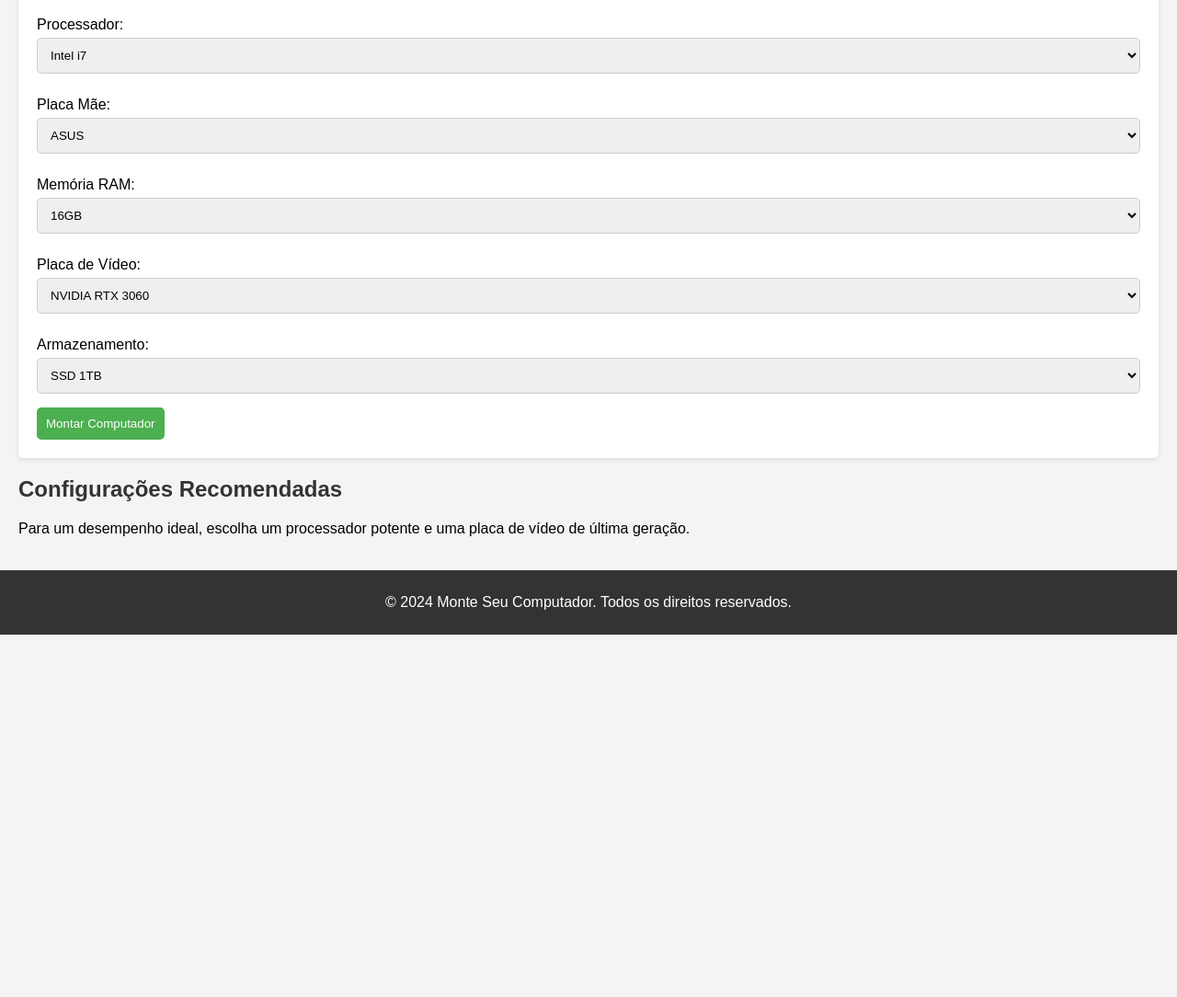
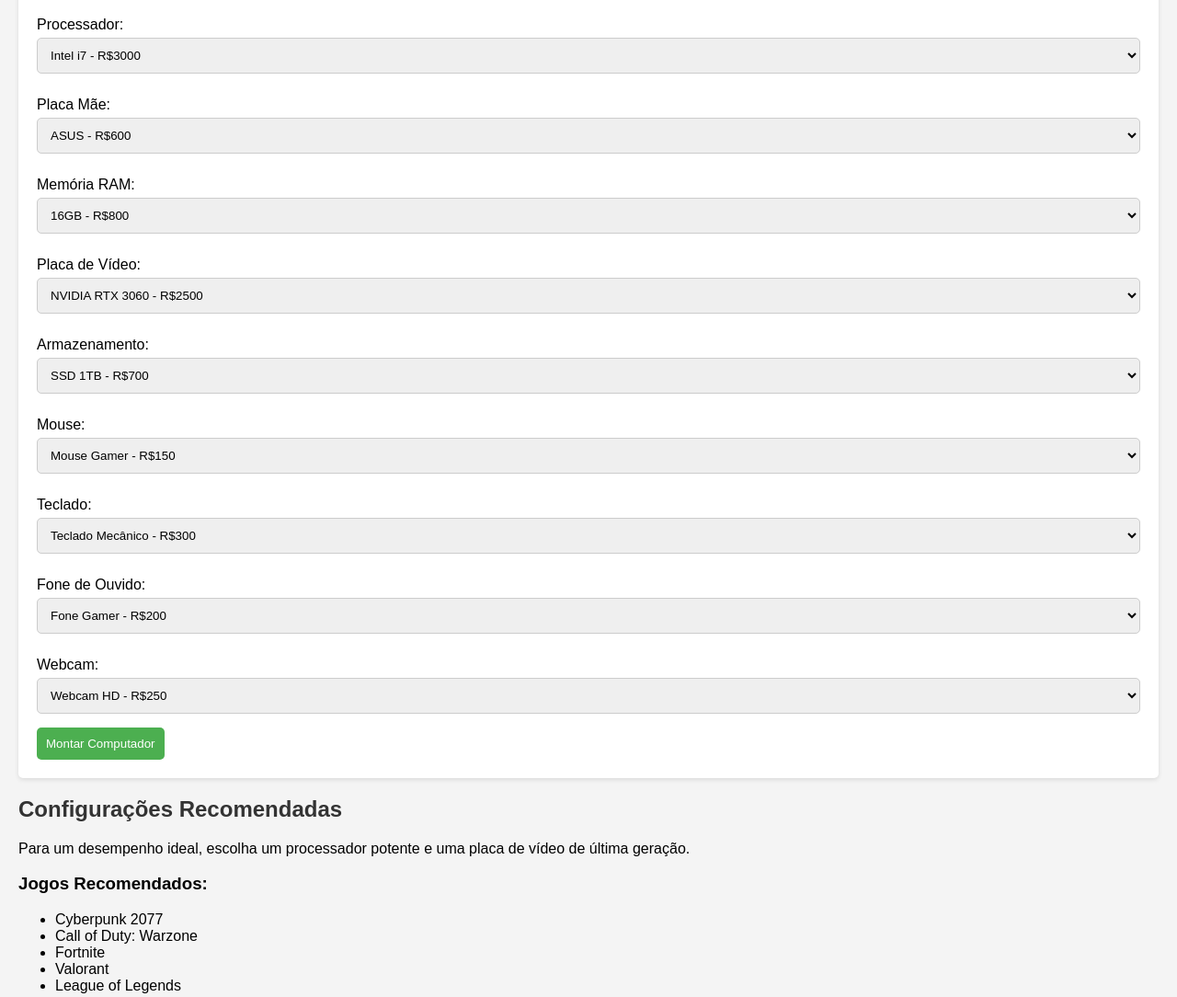
Before and after one commit to Leonardo-26-2A/siteleolegal, a plain HTML site: page index.html in a window 1280 px wide. Shown: the part 200-1284 px from the top of the page at 92% size. Before the commit the page ends 890 px from the top, so only its background shows below. Drawn offline with Linux system fonts and the light colour scheme.

Commit message:
Update index.html

```diff
--- a/index.html
+++ b/index.html
@@ -13,47 +13,124 @@
     <main>
         <section>
             <h2>Escolha Seus Componentes</h2>
-            <form>
+            <form id="computer-form">
                 <label for="processador">Processador:</label>
                 <select id="processador" name="processador">
-                    <option value="intel-i7">Intel i7</option>
-                    <option value="amd-ryzen7">AMD Ryzen 7</option>
+                    <option value="intel-i7" data-price="3000">Intel i7 - R$3000</option>
+                    <option value="amd-ryzen7" data-price="2800">AMD Ryzen 7 - R$2800</option>
+                    <option value="intel-i5" data-price="1800">Intel i5 - R$1800</option>
+                    <option value="amd-ryzen5" data-price="1600">AMD Ryzen 5 - R$1600</option>
+                    <option value="intel-i9" data-price="4000">Intel i9 - R$4000</option>
                 </select>
 
                 <label for="placaMae">Placa Mãe:</label>
                 <select id="placaMae" name="placaMae">
-                    <option value="asus">ASUS</option>
-                    <option value="msi">MSI</option>
+                    <option value="asus" data-price="600">ASUS - R$600</option>
+                    <option value="msi" data-price="550">MSI - R$550</option>
+                    <option value="gigabyte" data-price="500">Gigabyte - R$500</option>
+                    <option value="asrock" data-price="450">ASRock - R$450</option>
+                    <option value="biostar" data-price="400">Biostar - R$400</option>
                 </select>
 
                 <label for="memoria">Memória RAM:</label>
                 <select id="memoria" name="memoria">
-                    <option value="16gb">16GB</option>
-                    <option value="32gb">32GB</option>
+                    <option value="16gb" data-price="800">16GB - R$800</option>
+                    <option value="32gb" data-price="1200">32GB - R$1200</option>
+                    <option value="8gb" data-price="400">8GB - R$400</option>
+                    <option value="64gb" data-price="2400">64GB - R$2400</option>
+                    <option value="128gb" data-price="4800">128GB - R$4800</option>
                 </select>
 
                 <label for="placaVideo">Placa de Vídeo:</label>
                 <select id="placaVideo" name="placaVideo">
-                    <option value="nvidia-rtx3060">NVIDIA RTX 3060</option>
-                    <option value="amd-rx6700">AMD RX 6700</option>
+                    <option value="nvidia-rtx3060" data-price="2500">NVIDIA RTX 3060 - R$2500</option>
+                    <option value="amd-rx6700" data-price="2300">AMD RX 6700 - R$2300</option>
+                    <option value="nvidia-rtx3070" data-price="3500">NVIDIA RTX 3070 - R$3500</option>
+                    <option value="amd-rx6800" data-price="4000">AMD RX 6800 - R$4000</option>
+                    <option value="nvidia-gtx1650" data-price="1200">NVIDIA GTX 1650 - R$1200</option>
                 </select>
 
                 <label for="armazenamento">Armazenamento:</label>
                 <select id="armazenamento" name="armazenamento">
-                    <option value="ssd-1tb">SSD 1TB</option>
-                    <option value="hdd-2tb">HDD 2TB</option>
+                    <option value="ssd-1tb" data-price="700">SSD 1TB - R$700</option>
+                    <option value="hdd-2tb" data-price="400">HDD 2TB - R$400</option>
+                    <option value="ssd-512gb" data-price="400">SSD 512GB - R$400</option>
+                    <option value="hdd-4tb" data-price="800">HDD 4TB - R$800</option>
+                    <option value="ssd-nvme-1tb" data-price="900">SSD NVMe 1TB - R$900</option>
+                </select>
+
+                <label for="mouse">Mouse:</label>
+                <select id="mouse" name="mouse">
+                    <option value="gaming" data-price="150">Mouse Gamer - R$150</option>
+                    <option value="office" data-price="50">Mouse Office - R$50</option>
+                    <option value="wireless" data-price="100">Mouse Sem Fio - R$100</option>
+                    <option value="ergonomico" data-price="120">Mouse Ergonômico - R$120</option>
+                    <option value="pad" data-price="200">Mouse Pad Gamer - R$200</option>
+                </select>
+
+                <label for="teclado">Teclado:</label>
+                <select id="teclado" name="teclado">
+                    <option value="mecanico" data-price="300">Teclado Mecânico - R$300</option>
+                    <option value="membrana" data-price="100">Teclado de Membrana - R$100</option>
+                    <option value="gamer" data-price="250">Teclado Gamer - R$250</option>
+                    <option value="compacto" data-price="150">Teclado Compacto - R$150</option>
+                    <option value="iluminado" data-price="200">Teclado Iluminado - R$200</option>
+                </select>
+
+                <label for="fone">Fone de Ouvido:</label>
+                <select id="fone" name="fone">
+                    <option value="gamer" data-price="200">Fone Gamer - R$200</option>
+                    <option value="in-ear" data-price="80">Fone In-Ear - R$80</option>
+                    <option value="bluetooth" data-price="150">Fone Bluetooth - R$150</option>
+                    <option value="over-ear" data-price="300">Fone Over-Ear - R$300</option>
+                    <option value="sem-fio" data-price="250">Fone Sem Fio - R$250</option>
+                </select>
+
+                <label for="webcam">Webcam:</label>
+                <select id="webcam" name="webcam">
+                    <option value="hd" data-price="250">Webcam HD - R$250</option>
+                    <option value="full-hd" data-price="400">Webcam Full HD - R$400</option>
+                    <option value="4k" data-price="600">Webcam 4K - R$600</option>
+                    <option value="portatil" data-price="300">Webcam Portátil - R$300</option>
+                    <option value="com-microfone" data-price="350">Webcam com Microfone - R$350</option>
                 </select>
 
                 <button type="submit">Montar Computador</button>
             </form>
+
+            <div id="resultado" style="margin-top: 20px;"></div>
         </section>
         <section>
             <h2>Configurações Recomendadas</h2>
             <p>Para um desempenho ideal, escolha um processador potente e uma placa de vídeo de última geração.</p>
+            <h3>Jogos Recomendados:</h3>
+            <ul>
+                <li>Cyberpunk 2077</li>
+                <li>Call of Duty: Warzone</li>
+                <li>Fortnite</li>
+                <li>Valorant</li>
+                <li>League of Legends</li>
+            </ul>
         </section>
     </main>
     <footer>
         <p>&copy; 2024 Monte Seu Computador. Todos os direitos reservados.</p>
     </footer>
+
+    <script>
+        document.getElementById('computer-form').addEventListener('submit', function(event) {
+            event.preventDefault();
+
+            let total = 0;
+            const selects = this.querySelectorAll('select');
+
+            selects.forEach(select => {
+                const selectedOption = select.options[select.selectedIndex];
+                total += parseFloat(selectedOption.getAttribute('data-price'));
+            });
+
+            document.getElementById('resultado').innerHTML = `<h3>Preço Total: R$${total.toFixed(2)}</h3>`;
+        });
+    </script>
 </body>
 </html>
```
